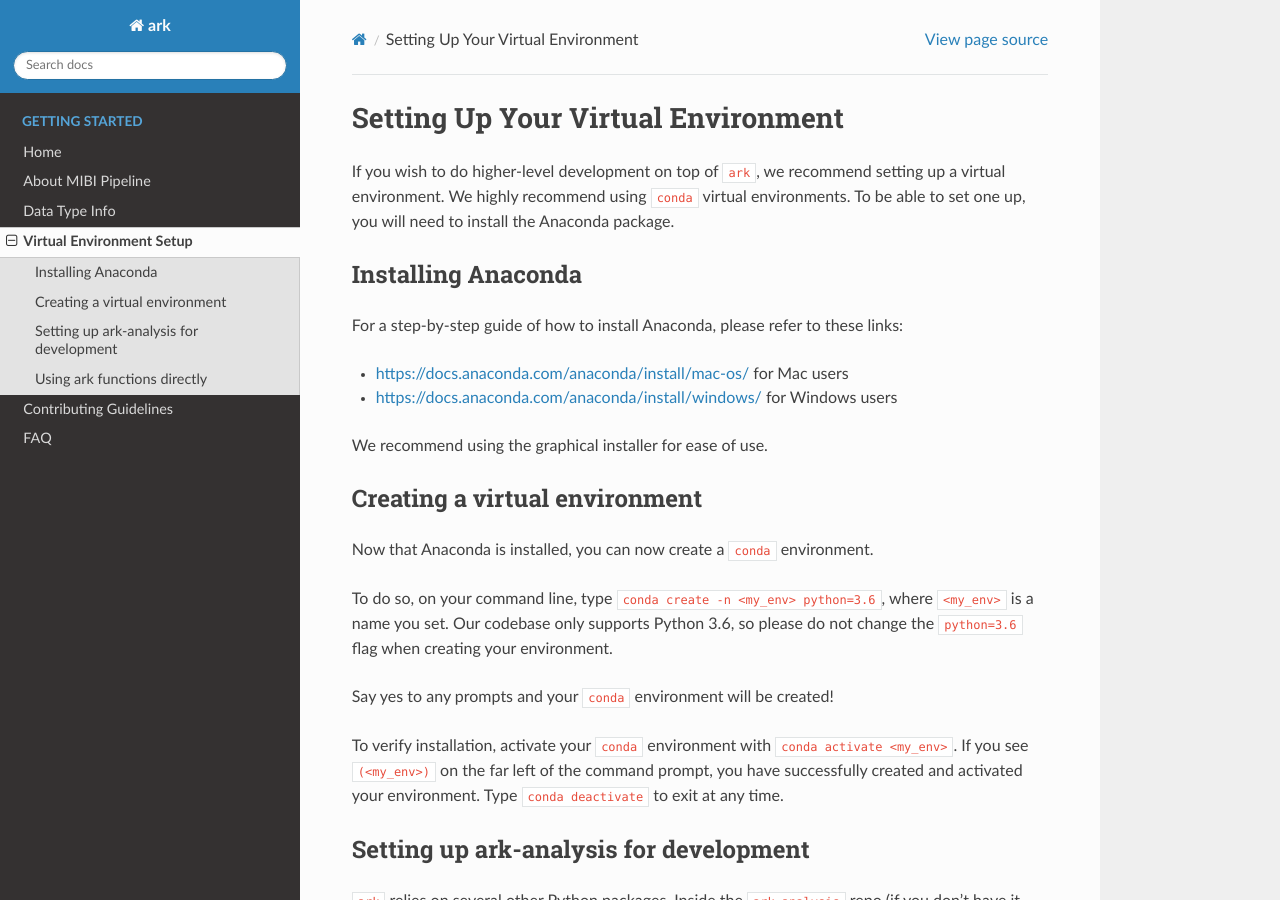
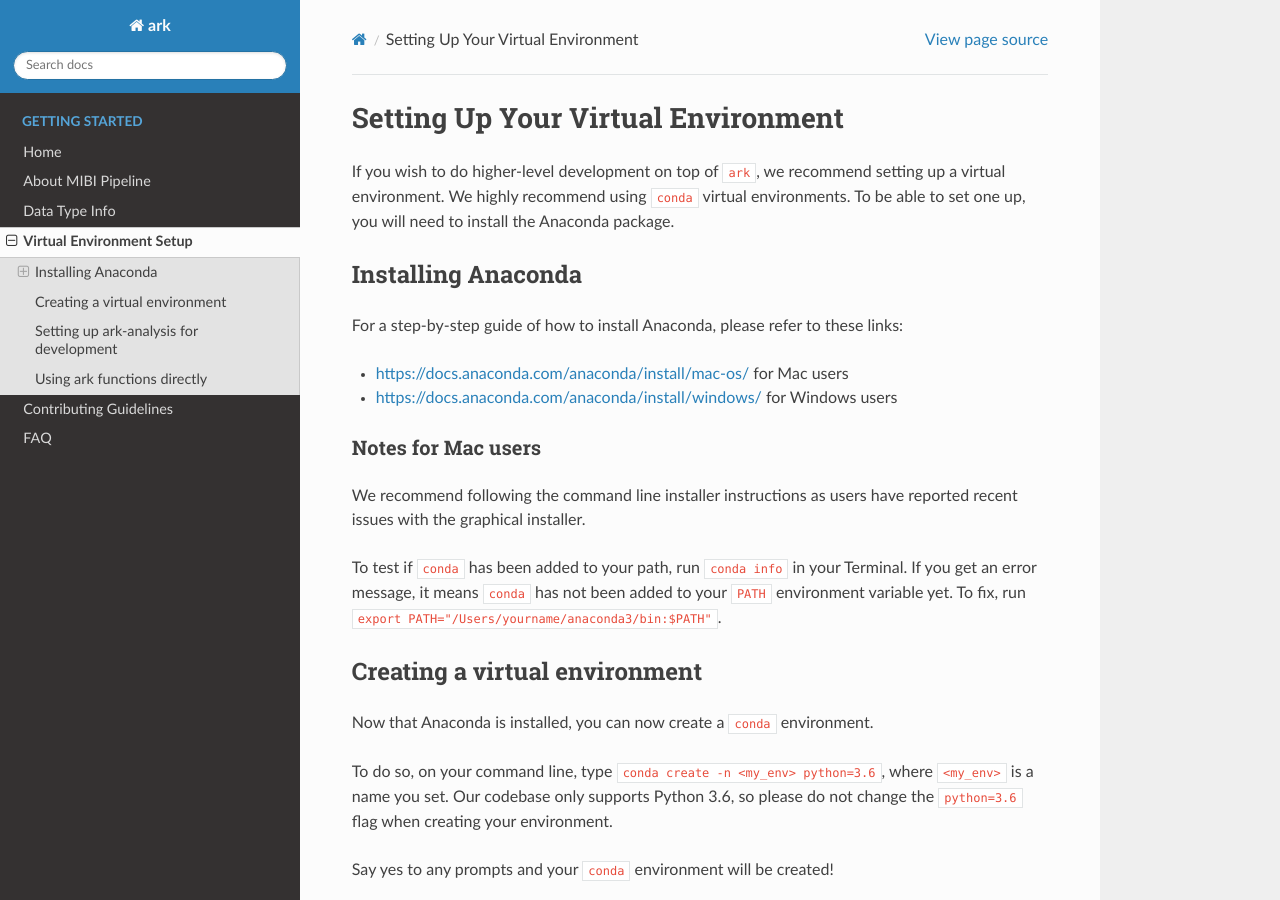
Before and after one commit to angelolab/ark-analysis, a Sphinx documentation site: the page built from docs/_rtd/virtualenv.md, in a window 1280 px wide and 900 px high. Built offline with Sphinx 7.4.7 and the Read the Docs theme 2.0.0, drawn with Linux system fonts in a browser that asks for light colours; pages that are not in the unit, such as notebooks, are missing from menus.

Commit message:
Add section to add conda path in virtualenv.md (#331)
* Update virtualenv.md to address recent issues with conda installation

* Fix contributing.md

* Minor change in virtualenv.md, mostly to see if this resets RTD in terms of displaying the toctree

* Update virtualenv.md to address only Mac users (unsure what's going on for PC users)

```diff
--- a/docs/_rtd/virtualenv.md
+++ b/docs/_rtd/virtualenv.md
@@ -8,7 +8,11 @@ For a step-by-step guide of how to install Anaconda, please refer to these links
 * https://docs.anaconda.com/anaconda/install/mac-os/ for Mac users
 * https://docs.anaconda.com/anaconda/install/windows/ for Windows users
 
-We recommend using the graphical installer for ease of use.
+#### Notes for Mac users
+
+We recommend following the command line installer instructions as users have reported recent issues with the graphical installer.
+
+To test if `conda` has been added to your path, run `conda info` in your Terminal. If you get an error message, it means `conda` has not been added to your `PATH` environment variable yet. To fix, run `export PATH="/Users/yourname/anaconda3/bin:$PATH"`.
 
 ### Creating a virtual environment
 
```
